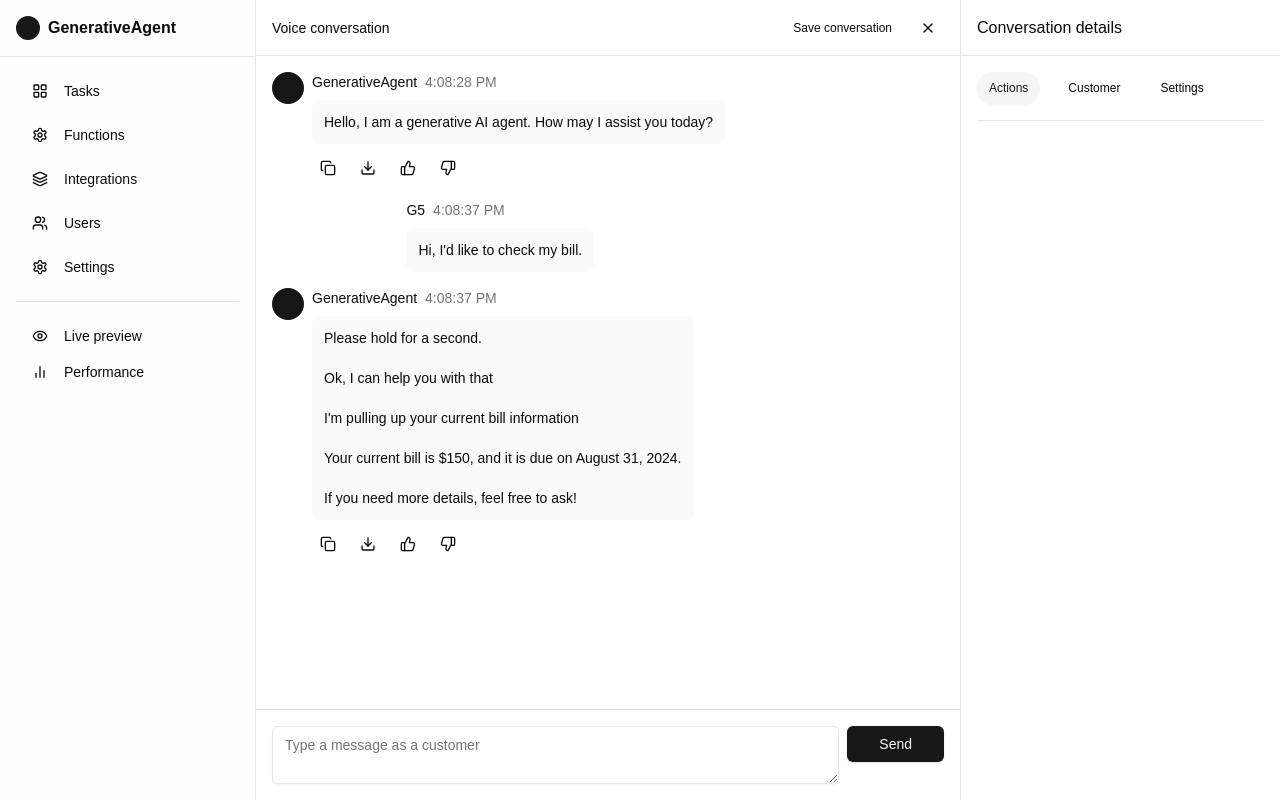
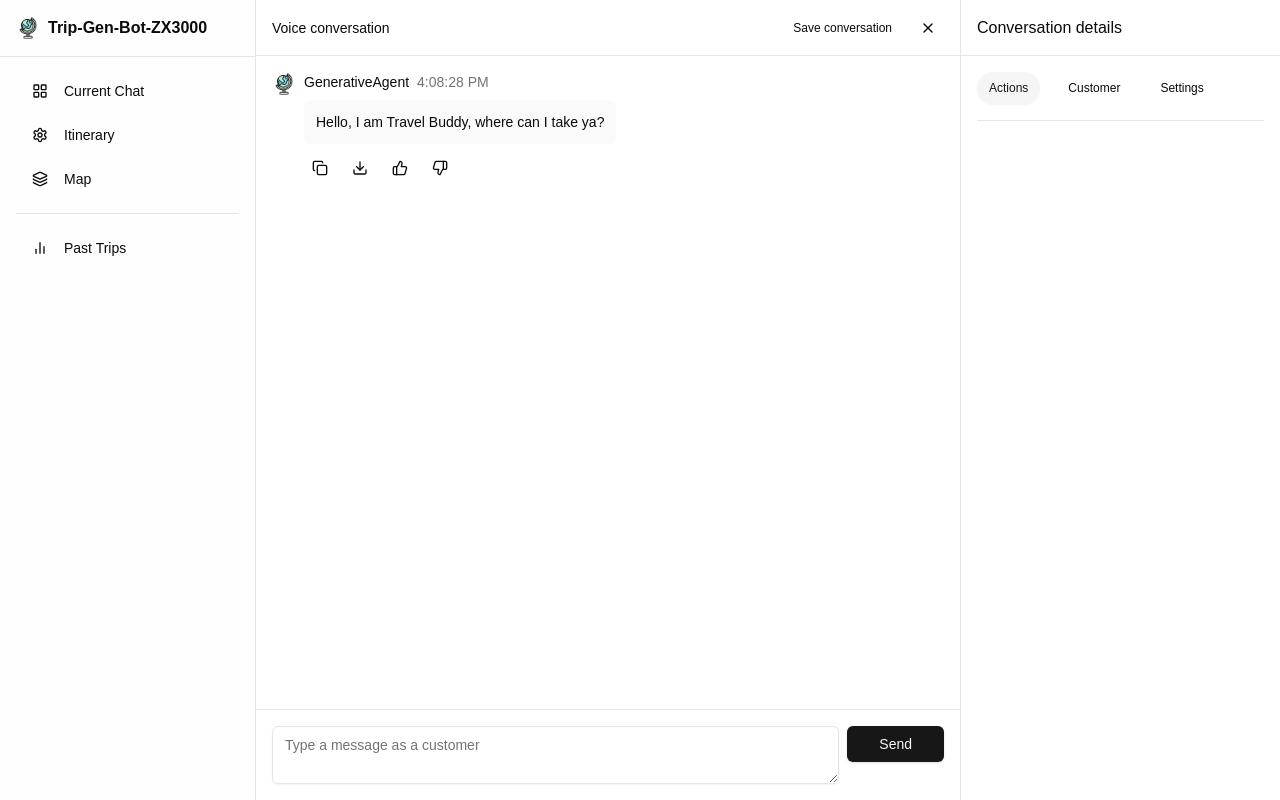
Before and after one commit to jackbl1/travel-chat, a Next.js app: page / in a window 1280 px wide. Built offline with nearby package versions, Linux system fonts and the light colour scheme.

Commit message:
view control

```diff
--- a/app/chat-interface.tsx
+++ b/app/chat-interface.tsx
@@ -1,37 +1,38 @@
-'use client'
+"use client";
 
-import { useState } from "react"
-import { Button } from "@/components/ui/button"
-import { Textarea } from "@/components/ui/textarea"
-import { ScrollArea } from "@/components/ui/scroll-area"
-import { Copy, Download, ThumbsUp, ThumbsDown } from 'lucide-react'
-import { cn } from "@/lib/utils"
+import { useState } from "react";
+import { Button } from "@/components/ui/button";
+import { Textarea } from "@/components/ui/textarea";
+import { ScrollArea } from "@/components/ui/scroll-area";
+import { Copy, Download, ThumbsUp, ThumbsDown } from "lucide-react";
+import { cn } from "@/lib/utils";
+import Image from "next/image";
 
 interface Message {
-  role: "agent" | "user"
-  content: string
-  timestamp: string
+  role: "agent" | "user";
+  content: string;
+  timestamp: string;
 }
 
 export default function ChatInterface() {
-  const [input, setInput] = useState("")
+  const [input, setInput] = useState("");
   const [messages] = useState<Message[]>([
     {
       role: "agent",
-      content: "Hello, I am a generative AI agent. How may I assist you today?",
-      timestamp: "4:08:28 PM"
+      content: "Hello, I am Travel Buddy, where can I take ya?",
+      timestamp: "4:08:28 PM",
     },
-    {
-      role: "user",
-      content: "Hi, I'd like to check my bill.",
-      timestamp: "4:08:37 PM"
-    },
-    {
-      role: "agent",
-      content: "Please hold for a second.\n\nOk, I can help you with that\n\nI'm pulling up your current bill information\n\nYour current bill is $150, and it is due on August 31, 2024.\n\nIf you need more details, feel free to ask!",
-      timestamp: "4:08:37 PM"
-    }
-  ])
+    // {
+    //   role: "user",
+    //   content: "Hi, I'd like to check my bill.",
+    //   timestamp: "4:08:37 PM"
+    // },
+    // {
+    //   role: "agent",
+    //   content: "Please hold for a second.\n\nOk, I can help you with that\n\nI'm pulling up your current bill information\n\nYour current bill is $150, and it is due on August 31, 2024.\n\nIf you need more details, feel free to ask!",
+    //   timestamp: "4:08:37 PM"
+    // }
+  ]);
 
   return (
     <div className="flex-1 flex flex-col">
@@ -46,7 +47,13 @@ export default function ChatInterface() {
               )}
             >
               {message.role === "agent" && (
-                <div className="h-8 w-8 rounded-full bg-primary flex-shrink-0" />
+                <Image
+                  src="/icon.webp"
+                  alt="Icon"
+                  className="h-6 w-6 rounded-full"
+                  width={32}
+                  height={32}
+                />
               )}
               <div className="space-y-2">
                 <div className="flex items-center gap-2">
@@ -58,7 +65,9 @@ export default function ChatInterface() {
                   </span>
                 </div>
                 <div className="p-3 bg-muted/50 rounded-lg">
-                  <p className="text-sm whitespace-pre-wrap">{message.content}</p>
+                  <p className="text-sm whitespace-pre-wrap">
+                    {message.content}
+                  </p>
                 </div>
                 {message.role === "agent" && (
                   <div className="flex items-center gap-2">
@@ -93,5 +102,5 @@ export default function ChatInterface() {
         </div>
       </div>
     </div>
-  )
+  );
 }
--- a/app/page-layout.tsx
+++ b/app/page-layout.tsx
@@ -1,5 +1,6 @@
 import { Button } from "@/components/ui/button";
 import { ScrollArea } from "@/components/ui/scroll-area";
+import Image from "next/image";
 import {
   LayoutGrid,
   Settings,
@@ -13,8 +14,10 @@ import {
 
 export default function PageLayout({
   children,
+  setCurrentView,
 }: {
   children: React.ReactNode;
+  setCurrentView: (view: string) => void;
 }) {
   return (
     <div className="flex h-screen bg-background">
@@ -22,42 +25,52 @@ export default function PageLayout({
       <div className="w-64 border-r bg-muted/10">
         <div className="p-4 border-b">
           <div className="flex items-center gap-2">
-            <div className="h-6 w-6 rounded-full bg-primary" />
-            <span className="font-semibold">GenerativeAgent</span>
+            <Image
+              src="/icon.webp"
+              alt="Icon"
+              className="h-6 w-6 rounded-full"
+              width={32}
+              height={32}
+            />
+            <span className="font-semibold">Trip-Gen-Bot-ZX3000</span>
           </div>
         </div>
         <ScrollArea className="h-[calc(100vh-64px)]">
           <div className="space-y-4 p-4">
             <nav className="space-y-2">
-              <Button variant="ghost" className="w-full justify-start">
+              <Button
+                variant="ghost"
+                className="w-full justify-start"
+                onClick={() => setCurrentView("current-chat")}
+              >
                 <LayoutGrid className="mr-2 h-4 w-4" />
-                Tasks
+                Current Chat
               </Button>
-              <Button variant="ghost" className="w-full justify-start">
+              <Button
+                variant="ghost"
+                className="w-full justify-start"
+                onClick={() => setCurrentView("itinerary")}
+              >
                 <Functions className="mr-2 h-4 w-4" />
-                Functions
+                Itinerary
               </Button>
-              <Button variant="ghost" className="w-full justify-start">
+              <Button
+                variant="ghost"
+                className="w-full justify-start"
+                onClick={() => setCurrentView("map")}
+              >
                 <Layers className="mr-2 h-4 w-4" />
-                Integrations
-              </Button>
-              <Button variant="ghost" className="w-full justify-start">
-                <Users className="mr-2 h-4 w-4" />
-                Users
-              </Button>
-              <Button variant="ghost" className="w-full justify-start">
-                <Settings className="mr-2 h-4 w-4" />
-                Settings
+                Map
               </Button>
             </nav>
             <div className="pt-4 border-t">
-              <Button variant="ghost" className="w-full justify-start">
-                <Eye className="mr-2 h-4 w-4" />
-                Live preview
-              </Button>
-              <Button variant="ghost" className="w-full justify-start">
+              <Button
+                variant="ghost"
+                className="w-full justify-start"
+                onClick={() => setCurrentView("past-trips")}
+              >
                 <BarChart2 className="mr-2 h-4 w-4" />
-                Performance
+                Past Trips
               </Button>
             </div>
           </div>
--- a/app/page.tsx
+++ b/app/page.tsx
@@ -1,10 +1,28 @@
+"use client";
+
 import PageLayout from "./page-layout";
 import ChatInterface from "./chat-interface";
+import { useState } from "react";
 
 export default function Page() {
+  const [currentView, setCurrentView] = useState("current-chat");
+
+  const renderContent = () => {
+    switch (currentView) {
+      case "current-chat":
+        return <ChatInterface />;
+      case "itinerary":
+        return <div>Itinerary Content</div>;
+      case "map":
+        return <div>Map Content</div>;
+      case "past-trips":
+        return <div>Past Trips Content</div>;
+      default:
+        return <div>Current Chat Content</div>;
+    }
+  };
+
   return (
-    <PageLayout>
-      <ChatInterface />
-    </PageLayout>
+    <PageLayout setCurrentView={setCurrentView}>{renderContent()}</PageLayout>
   );
 }
```
Also changed, not shown: public/icon.webp (added).
